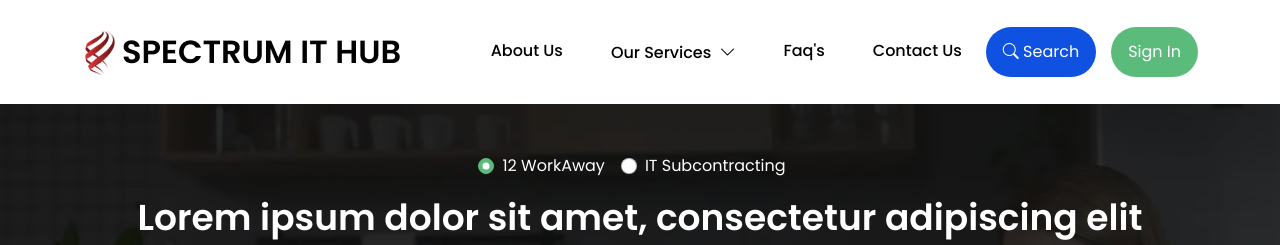
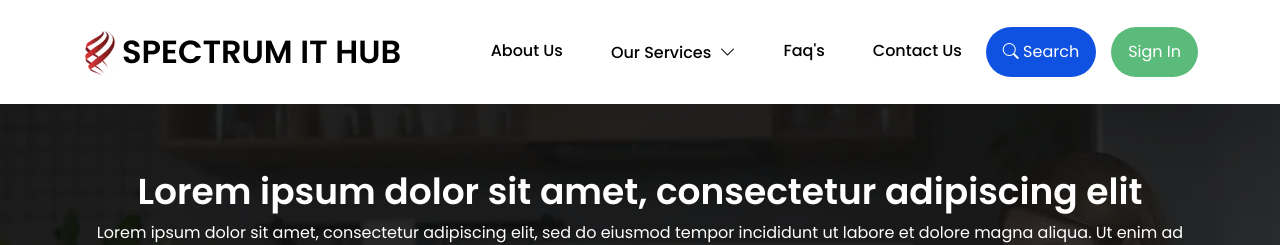
Before and after one commit to krishh26/search_website, an Angular app: page /#/home in a window 1280 px wide. Both pictures are taken after typing "Sample" into the empty fields and a click on the button "Search". Shown: the top 245 px of the page. Built offline with nearby package versions, Linux system fonts and the light colour scheme; no server answers.

Commit message:
changes done.

```diff
--- a/src/app/module/home/resource-search/resource-search.component.html
+++ b/src/app/module/home/resource-search/resource-search.component.html
@@ -3,7 +3,7 @@
     <div class="overlay-bg" style="opacity: 1;">
       <div class="container">
         <div class="text-center text-white">
-          <div class="form-check form-check-inline">
+          <!-- <div class="form-check form-check-inline">
             <input class="form-check-input" type="radio" name="serviceType" id="inlineRadio1" value="workaway"
               [(ngModel)]="serviceType" (change)="onRadioChange($event)" checked>
             <label class="form-check-label" for="inlineRadio1">12 WorkAway</label>
@@ -12,7 +12,7 @@
             <input class="form-check-input" type="radio" name="serviceType" id="inlineRadio2" value="itsubcontract"
               [(ngModel)]="serviceType" (change)="onRadioChange($event)">
             <label class="form-check-label" for="inlineRadio2">IT Subcontracting</label>
-          </div>
+          </div> -->
 
           <h1 class="page-titletop mt-3">Lorem ipsum dolor sit amet, consectetur adipiscing elit</h1>
           <p>Lorem ipsum dolor sit amet, consectetur adipiscing elit, sed do eiusmod tempor incididunt ut labore et
--- a/src/app/module/home/resource-search/resource-search.component.ts
+++ b/src/app/module/home/resource-search/resource-search.component.ts
@@ -30,10 +30,6 @@ export class RecourceSearchComponent implements OnInit {
 
   ngOnInit(): void {
     this.getJobTitles();
-  }
-
-  onRadioChange(event: any) {
-    this.serviceType = event.target.value;
   }
 
   addFilter() {
```
